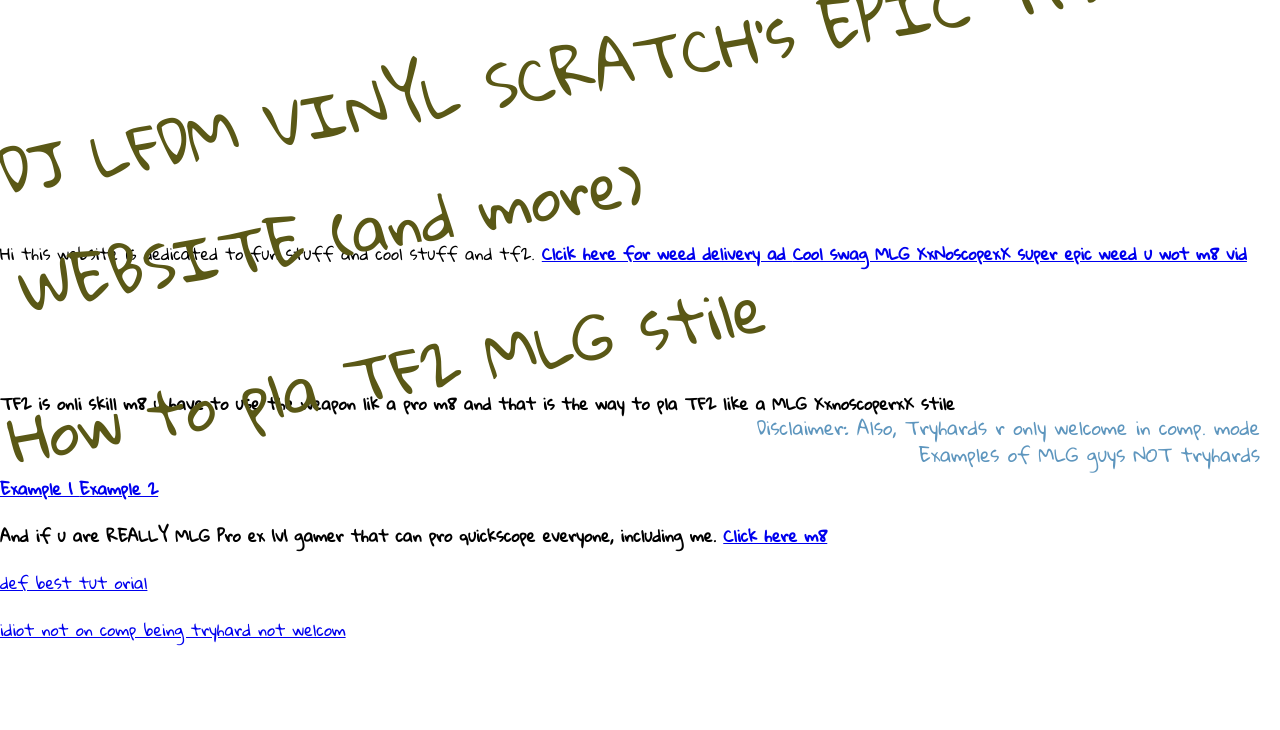
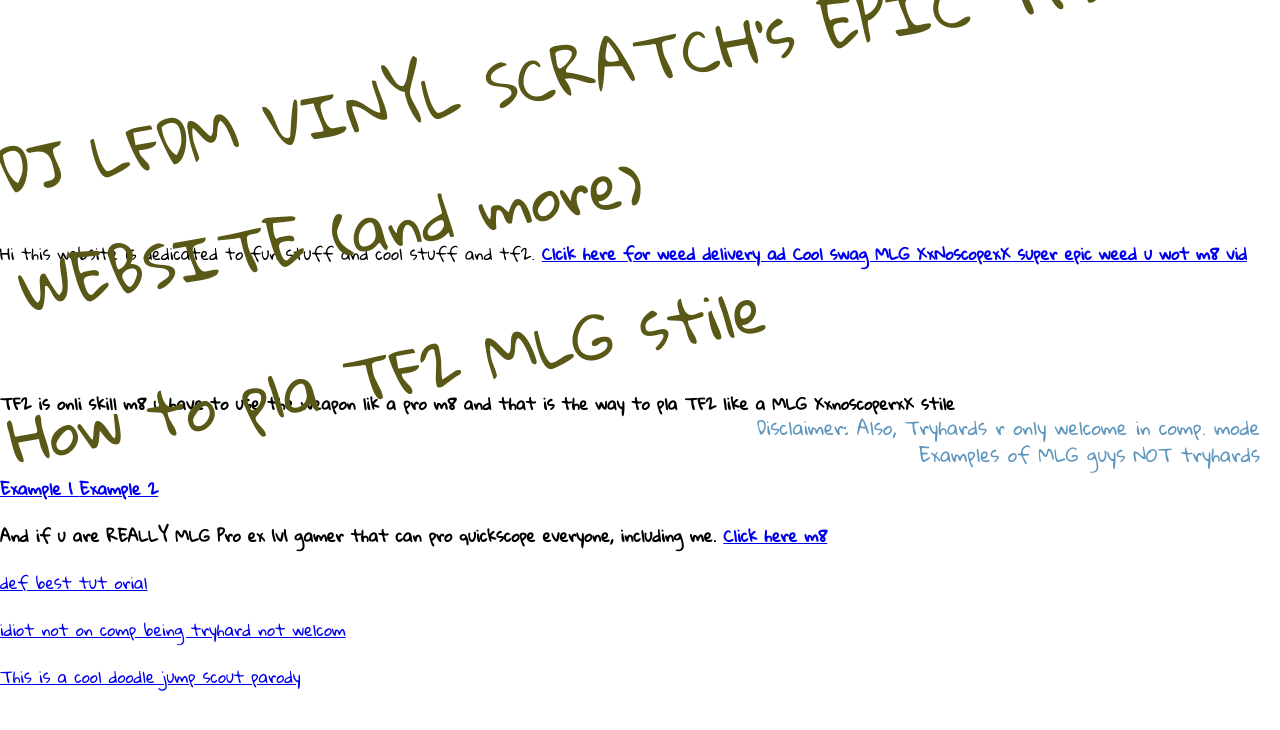
Before and after one commit to Destructormann/Destructormann.github.io, a plain HTML site: page index.html in a window 1280 px wide. Drawn offline with Linux system fonts and the light colour scheme; files that its build step writes are made by us from their sources.

Commit message:
MLG Site 3

```diff
--- a/index.html
+++ b/index.html
@@ -64,5 +64,10 @@ Hi this website is dedicated to fun stuff and cool stuff and tf2.
 <p>
 	<img src="http://24.media.tumblr.com/546f24b15cd92bdb5df0efc84aa7c9e0/tumblr_mo1tofFynZ1qmp4f4o1_500.png">
 </p>
+<p>
+  <a href="file:///C:/Users/student/Desktop/Destructormann.github.io/Scout/index.html">
+    This is a cool doodle jump scout parody
+  </a>
+</p>
 </body>
 </html>
```
